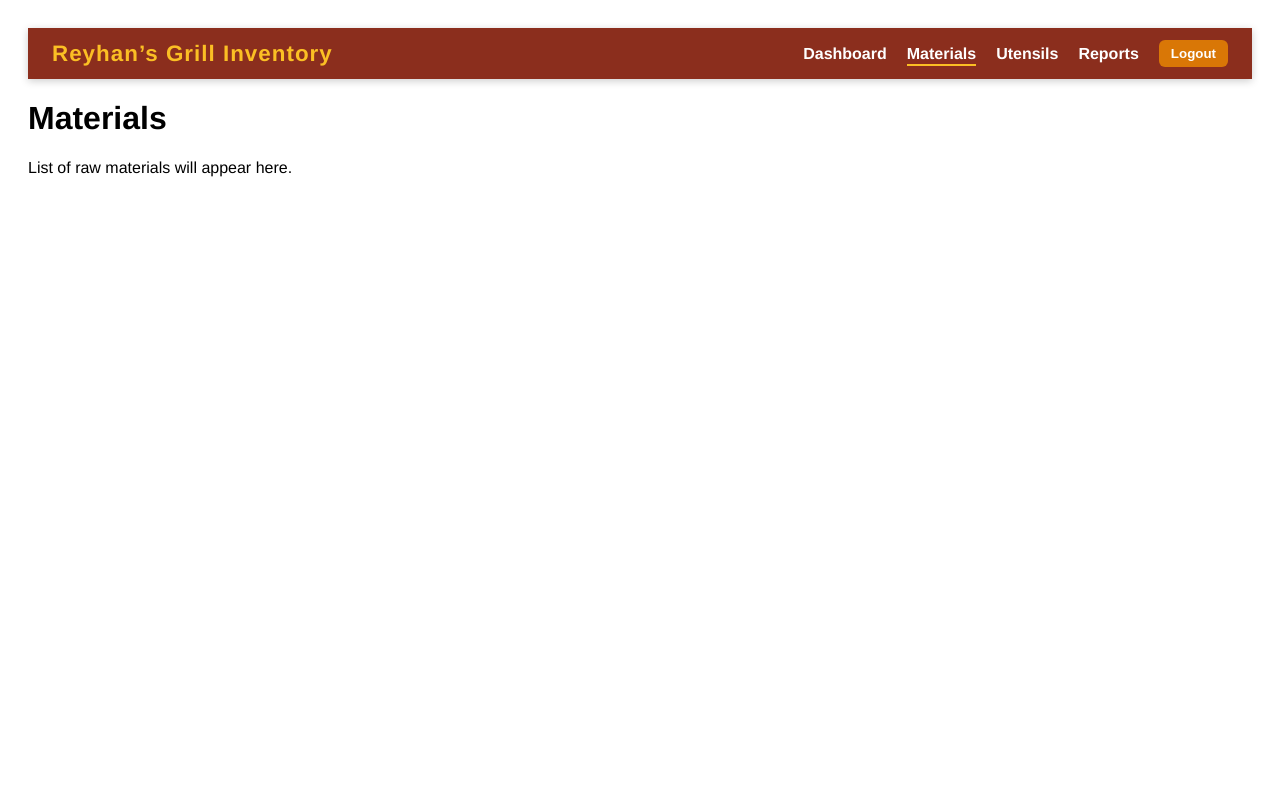
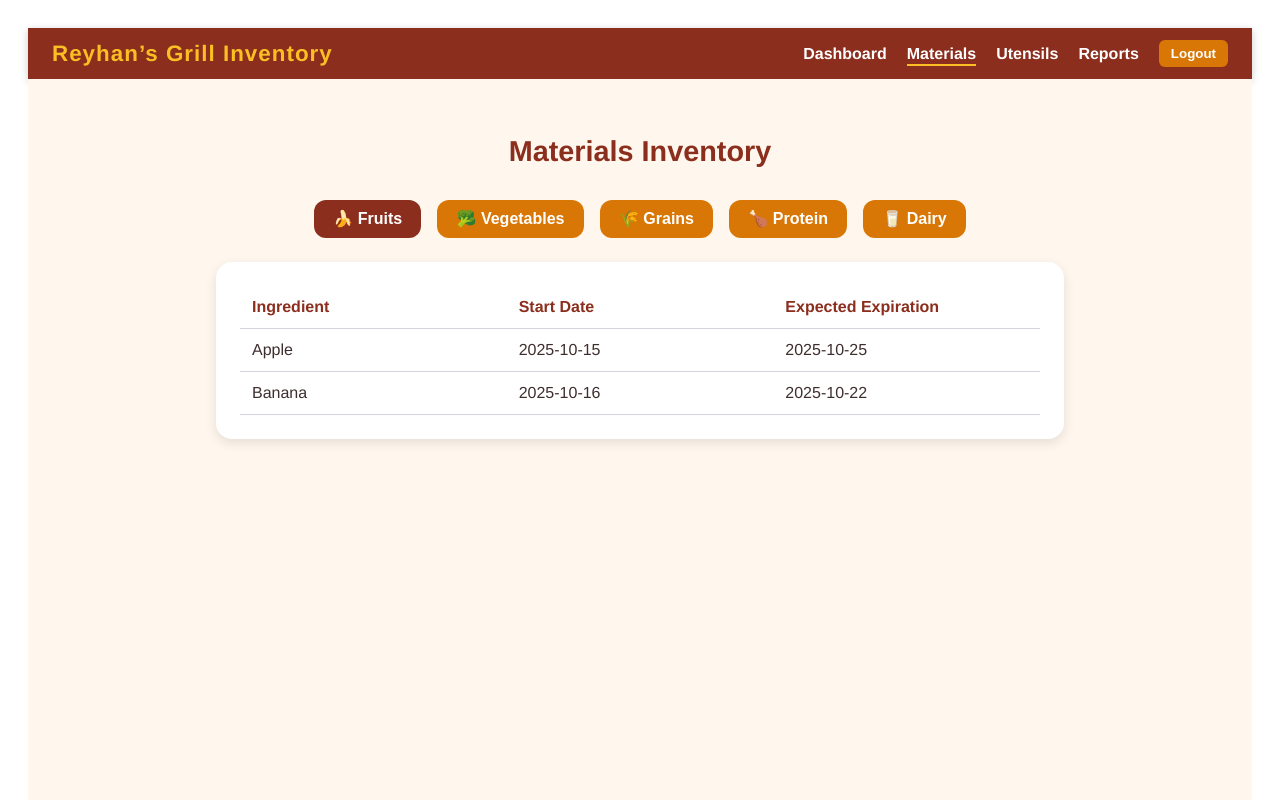
Before and after one commit to CIS-4375-Team-10/CIS4375-Team10-Reyhans-Grill, a Vue app in the folder frontend/: page /materials in a window 1280 px wide. Shown: the top 800 px of the page. Built offline with nearby package versions, Linux system fonts and the light colour scheme; sample sign-in values are in the browser's storage.

Commit message:
Reyhan’s Grill example_materials

```diff
--- a/frontend/src/pages/Materials.vue
+++ b/frontend/src/pages/Materials.vue
@@ -1,9 +1,169 @@
 <template>
-  <div>
-    <h1>Materials</h1>
-    <p>List of raw materials will appear here.</p>
-  </div>
+  <main class="materials-container">
+
+    <h2 class="page-title">Materials Inventory</h2>
+
+    <!-- Tabs -->
+    <div class="tabs">
+      <button
+        v-for="group in foodGroups"
+        :key="group.name"
+        :class="['tab-button', { active: selectedGroup === group.name }]"
+        @click="selectedGroup = group.name"
+      >
+        {{ group.icon }} {{ group.name }}
+      </button>
+    </div>
+
+    <!-- Materials Table -->
+    <div class="table-container">
+      <table>
+        <thead>
+          <tr>
+            <th>Ingredient</th>
+            <th>Start Date</th>
+            <th>Expected Expiration</th>
+          </tr>
+        </thead>
+        <tbody>
+          <tr v-for="item in filteredMaterials" :key="item.name">
+            <td>{{ item.name }}</td>
+            <td>{{ item.startDate }}</td>
+            <td>{{ item.expiration }}</td>
+          </tr>
+        </tbody>
+      </table>
+    </div>
+
+  </main>
 </template>
 
-<script setup></script>
-<style scoped></style>
+<script setup>
+import Navbar from '../components/Navbar.vue'
+import { ref, computed } from 'vue'
+
+// Food groups with emoji icons
+const foodGroups = [
+  { name: 'Fruits', icon: '🍌'  },
+  { name: 'Vegetables', icon: '🥦' },
+  { name: 'Grains', icon: '🌾' },
+  { name: 'Protein', icon: '🍗' },
+  { name: 'Dairy', icon: '🥛' }  // Milk carton emoji
+]
+const selectedGroup = ref('Fruits')
+
+// Hardcoded example materials with start and expiration dates
+const materials = ref([
+  { name: 'Apple', startDate: '2025-10-15', expiration: '2025-10-25', group: 'Fruits' },
+  { name: 'Banana', startDate: '2025-10-16', expiration: '2025-10-22', group: 'Fruits' },
+  { name: 'Carrot', startDate: '2025-10-14', expiration: '2025-10-30', group: 'Vegetables' },
+  { name: 'Spinach', startDate: '2025-10-15', expiration: '2025-10-24', group: 'Vegetables' },
+  { name: 'Rice', startDate: '2025-09-01', expiration: '2026-01-15', group: 'Grains' },
+  { name: 'Bread', startDate: '2025-10-18', expiration: '2025-10-20', group: 'Grains' },
+  { name: 'Chicken', startDate: '2025-10-17', expiration: '2025-10-21', group: 'Protein' },
+  { name: 'Beef', startDate: '2025-10-16', expiration: '2025-10-23', group: 'Protein' },
+  { name: 'Milk', startDate: '2025-10-14', expiration: '2025-10-18', group: 'Dairy' },
+  { name: 'Cheese', startDate: '2025-10-10', expiration: '2025-11-05', group: 'Dairy' },
+])
+
+// Filter materials based on selected tab
+const filteredMaterials = computed(() =>
+  materials.value.filter(item => item.group === selectedGroup.value)
+)
+</script>
+
+<style scoped>
+.materials-container {
+  padding: 2rem;
+  background-color: #FFF7ED;
+  min-height: 100vh;
+}
+
+/* Page title */
+.page-title {
+  font-size: 1.8rem;
+  color: #8B2E1D;
+  font-weight: 700;
+  text-align: center;
+  margin-bottom: 2rem;
+}
+
+/* Tabs */
+.tabs {
+  display: flex;
+  gap: 1rem;
+  justify-content: center;
+  margin-bottom: 1.5rem;
+  flex-wrap: wrap;
+}
+
+.tab-button {
+  padding: 0.6rem 1.2rem;
+  border: none;
+  border-radius: 12px;
+  background-color: #D97706;
+  color: #fff;
+  font-weight: 600;
+  cursor: pointer;
+  transition: background-color 0.2s;
+  font-size: 1rem;
+}
+
+.tab-button:hover {
+  background-color: #8B2E1D;
+}
+
+.tab-button.active {
+  background-color: #8B2E1D;
+}
+
+/* Table */
+.table-container {
+  background-color: #fff;
+  border-radius: 16px;
+  padding: 1.5rem;
+  box-shadow: 0 4px 12px rgba(0, 0, 0, 0.1);
+  max-width: 800px;
+  margin: 0 auto;
+  overflow: hidden; /* Prevent content from overflowing the box */
+}
+
+table {
+  width: 100%;
+  border-collapse: collapse;
+  table-layout: fixed; /* This makes columns evenly spaced */
+}
+
+th, td {
+  text-align: left;
+  padding: 0.75rem;
+  border-bottom: 1px solid #D1D5DB;
+  word-wrap: break-word; /* Handle long text in cells */
+}
+
+th {
+  color: #8B2E1D;
+  font-weight: 700;
+}
+
+td {
+  color: #3F2E2E;
+  font-weight: 500;
+}
+
+/* Ensure all columns have equal width */
+th:nth-child(1),
+td:nth-child(1) {
+  width: 33.33%;
+}
+
+th:nth-child(2),
+td:nth-child(2) {
+  width: 33.33%;
+}
+
+th:nth-child(3),
+td:nth-child(3) {
+  width: 33.33%;
+}
+</style>
```
